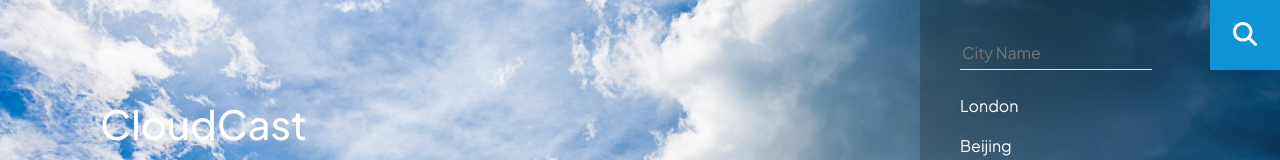
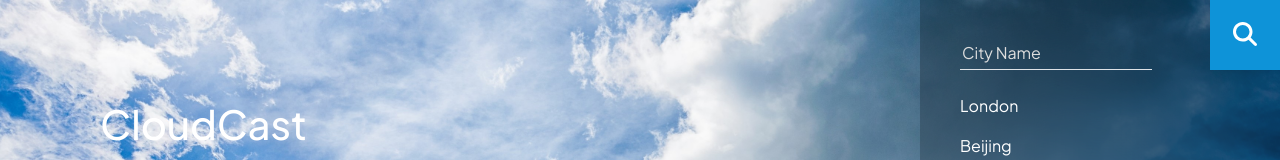
Before and after one commit to Mayank-Jain-1/CloudCast, a React (Create React App) app: page / in a window 1280 px wide. Shown: the top 160 px of the page. Built offline with nearby package versions, Linux system fonts and the light colour scheme; no server answers.

Commit message:
added white color to the placeholder

```diff
--- a/src/index.css
+++ b/src/index.css
@@ -4,6 +4,10 @@ body {
   margin: 0;
   font-family: 'Plus Jakarta Sans', sans-serif !important;
   font-family: 'Poppins', sans-serif;
+}
+
+::placeholder {
+  color: #ddd;
 }
 
 code {
@@ -98,6 +102,7 @@ code {
   padding-left: 10px;
   font-weight: 100;
 }
+
 
 
 @media (769px <= width < 1200px){
```
